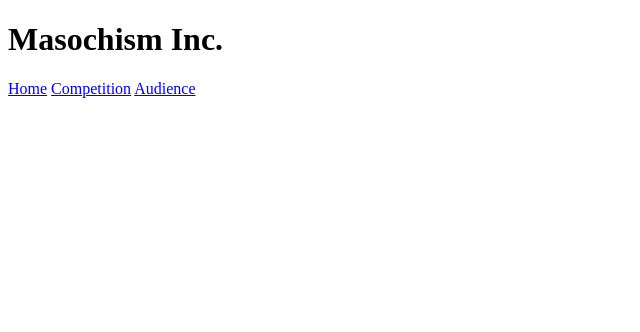
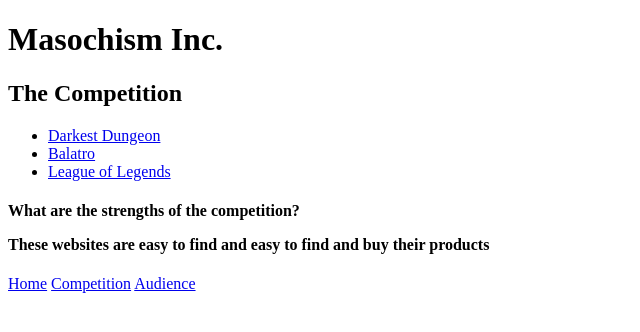
Before and after one commit to Kadsper23/se1400, a plain HTML site: page milestone1/competition.html in a window 1280 px wide. Shown: the whole page, without its empty margins (0-640 px from the left). Drawn offline with Linux system fonts and the light colour scheme.

Commit message:
test for competition site

```diff
--- a/milestone1/competition.html
+++ b/milestone1/competition.html
@@ -10,6 +10,15 @@
         <header>
             <h1>Masochism Inc.</h1>
         </header>
+        <main>
+            <h2>The Competition</h2>
+            <ul>
+                <li><a href="https://www.darkestdungeon.com/">Darkest Dungeon</a></li>
+                <li><a href="https://www.playbalatro.com/">Balatro</a></li>
+                <li><a href="https://www.leagueoflegends.com/en-us/">League of Legends</a></li>
+            </ul>
+            <h4>What are the strengths of the competition?<p>These websites are easy to find and easy to find and buy their products</p></h4>
+        </main>
         <nav>
             <a href="index.html">Home</a>
             <a href="competition.html">Competition</a>
```
Also changed, not shown: index.html (+1 -1 lines), milestone1/audience.html (+1 -0 lines).
